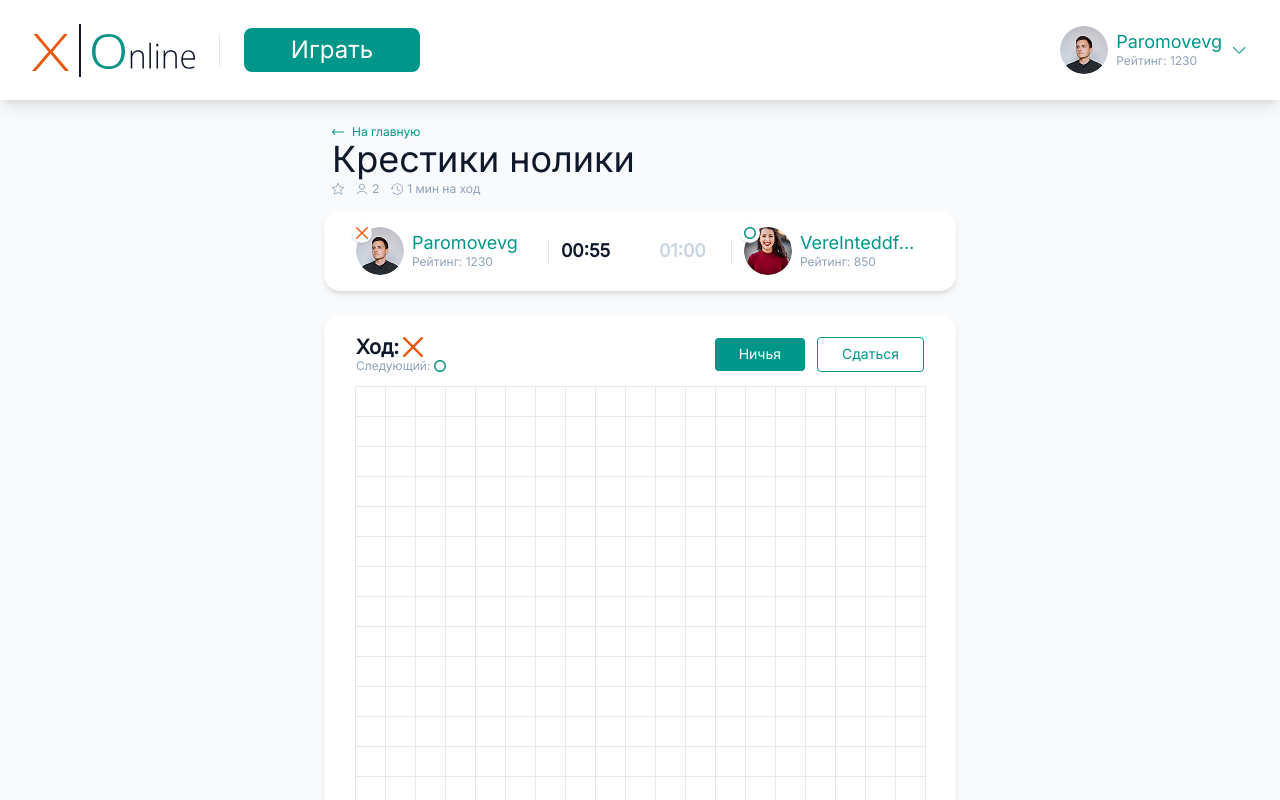
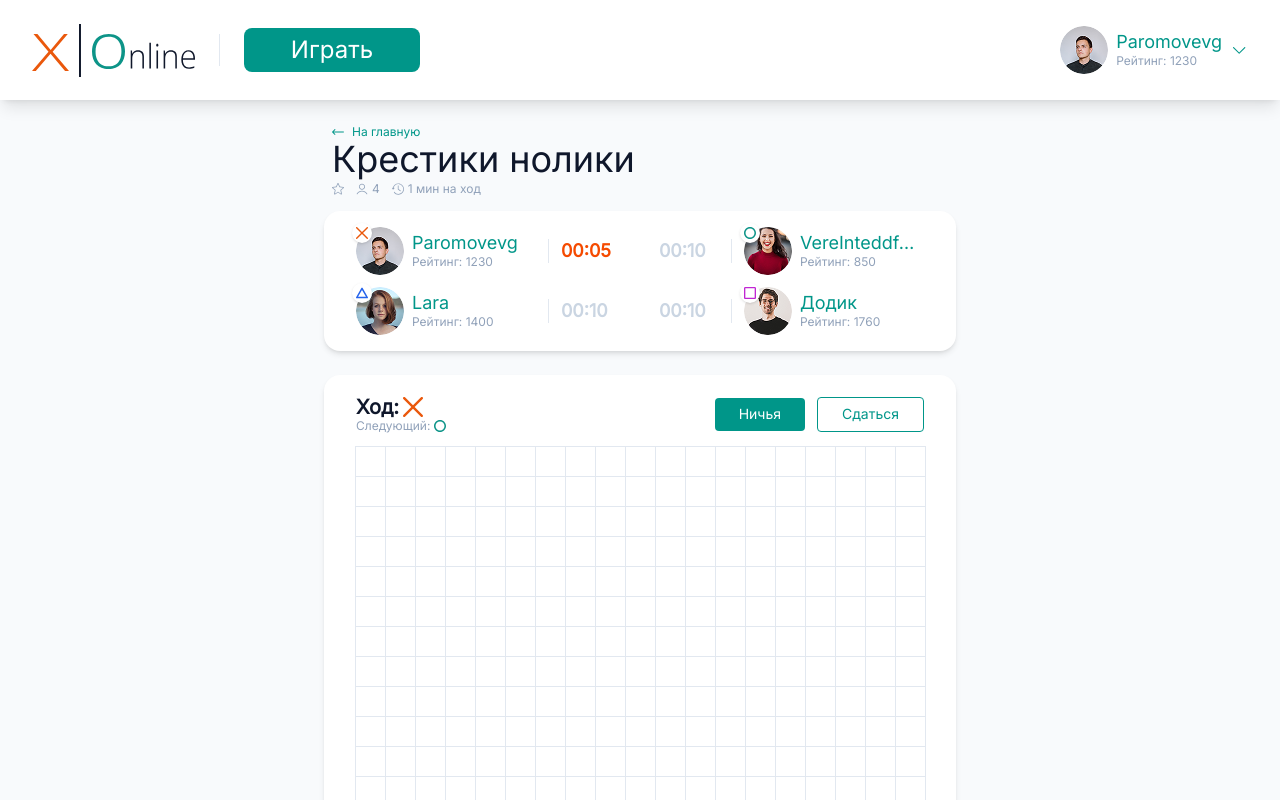
Before and after one commit to ZhenyaKhomich/tic-tac-toe-online, a Next.js app: page / in a window 1280 px wide. Shown: the top 800 px of the page. Built offline with nearby package versions, Linux system fonts and the light colour scheme.

Commit message:
feat: created logic determing the winner

```diff
--- a/components/game/game-field.jsx
+++ b/components/game/game-field.jsx
@@ -3,7 +3,7 @@ import { UiButton } from "../uikit/ui-button";
 import { GameSimbol } from "./game-simbol";
 
 
-export function GameField({ className, cells, currentMove, nextMove, handleCellClick, winnerSequence}) {
+export function GameField({ className, cells, currentMove, nextMove, handleCellClick, winnerSequence, winnerSymbol}) {
 
   const actions = (
     <>
@@ -28,6 +28,7 @@ export function GameField({ className, cells, currentMove, nextMove, handleCellC
                 handleCellClick(index);
               }}
               key={index}
+              disabled={!!winnerSymbol}
             >
               {simbol && <GameSimbol simbol={simbol} width="20" height="20"></GameSimbol>}
             </GameCell>
@@ -69,9 +70,9 @@ function GameGrid({ children }) {
   );
 }
 
-function GameCell({ children, onClick, isWinner}) {
+function GameCell({ children, onClick, isWinner, disabled}) {
   return (
-    <button onClick={onClick} className={clsx(isWinner && 'bg-green-400',"flex items-center justify-center border border-slate-200 -ml-px -mt-px cursor-pointer")}>
+    <button onClick={onClick} className={clsx(isWinner && 'bg-green-400',"flex items-center justify-center border border-slate-200 -ml-px -mt-px cursor-pointer")} disabled={disabled}>
       {children}
     </button>
   );
--- a/components/game/game-info.jsx
+++ b/components/game/game-info.jsx
@@ -39,30 +39,33 @@ const players = [
   },
 ];
 
-export function GameInfo({ className, playersCount, currentMove }) {
+export function GameInfo({ className, playersCount, currentMove, isWinner, onPlayerTimeOver}) {
   return (
     <div className={clsx(className, "flex flex-wrap gap-3 justify-between bg-white rounded-2xl shadow-md px-8 py-4")}>
       {players.slice(0, playersCount).map((player, index) => {
-        return <PlayerInfo
-        key={player.id}
-        playerInfo={player}
-        isRight={index % 2 === 1}
-        isTimerRunning={currentMove === player.simbol}
-        ></PlayerInfo>;
+        return (
+          <PlayerInfo
+            key={player.id + index}
+            playerInfo={player}
+            isRight={index % 2 === 1}
+            onTimeOver={() => {onPlayerTimeOver(player.simbol)}}
+            isTimerRunning={currentMove === player.simbol && !isWinner}
+          ></PlayerInfo>
+        );
       })}
     </div>
   );
 }
 
-function PlayerInfo({ playerInfo, isRight = false, isTimerRunning }) {
-  const [seconds, setSeconds] = useState(60);
+function PlayerInfo({ playerInfo, isRight = false, isTimerRunning, onTimeOver }) {
+  const [seconds, setSeconds] = useState(10);
 
   const minuteString = String(Math.floor(seconds / 60)).padStart(2, "0");
   const secondsString = String(seconds % 60).padStart(2, "0");
   const isDanger = seconds < 10;
 
   useEffect(() => {
-    if(isTimerRunning) {
+    if (isTimerRunning) {
       const interval = setInterval(() => {
         setSeconds((lastSeconds) => Math.max((lastSeconds -= 1), 0));
       }, 1000);
@@ -70,9 +73,15 @@ function PlayerInfo({ playerInfo, isRight = false, isTimerRunning }) {
       return () => {
         clearInterval(interval);
         setSeconds(60);
-      }
+      };
     }
   }, [isTimerRunning]);
+
+  useEffect(() => {
+    if (seconds === 0) {
+      onTimeOver();
+    }
+  }, [seconds]);
 
   return (
     <div className="flex gap-3 items-center">
@@ -88,7 +97,14 @@ function PlayerInfo({ playerInfo, isRight = false, isTimerRunning }) {
         </div>
       </div>
       <div className={clsx("h-6 w-px bg-slate-200", isRight && "order-2")}></div>
-      <div className={clsx("text-lg font-semibold w-[60px]", !isTimerRunning && 'text-slate-300', isRight && "order-1", isDanger && "text-orange-600")}>
+      <div
+        className={clsx(
+          "text-lg font-semibold w-[60px]",
+          !isTimerRunning && "text-slate-300",
+          isRight && "order-1",
+          isDanger && "text-orange-600",
+        )}
+      >
         {minuteString}:{secondsString}
       </div>
     </div>
--- a/components/game/model.js
+++ b/components/game/model.js
@@ -1,11 +1,11 @@
-import {MOVE_ORDER } from "./constants";
+import { MOVE_ORDER } from "./constants";
 
-export function getNextMove(currentMove, playersCount) {
-  const slicedMoveOrder = MOVE_ORDER.slice(0, playersCount);
+export function getNextMove(currentMove, playersCount, playersTimeOver) {
+  const slicedMoveOrder = MOVE_ORDER.slice(0, playersCount).filter((symbol) => !playersTimeOver.includes(symbol));
+
   const nextMoveIndex = slicedMoveOrder.indexOf(currentMove) + 1;
   return slicedMoveOrder[nextMoveIndex] ?? slicedMoveOrder[0];
 }
-
 
 export function computedWinner(cells, sequenceSize = 5, fieldSize = 19) {
   const gap = Math.floor(sequenceSize / 2);
@@ -22,13 +22,25 @@ export function computedWinner(cells, sequenceSize = 5, fieldSize = 19) {
   }
 
   function getSequenceIndexes(i) {
-    const res = [[], [], [], []];
+    const res = [
+      [], // -
+      [], // \
+      [], // /
+      [], // |
+    ];
 
     for (let j = 0; j < sequenceSize; j++) {
       res[0].push(j - gap + i);
       res[1].push(fieldSize * (j - gap) + (j - gap) + i);
       res[2].push(-fieldSize * (j - gap) + (j - gap) + i);
       res[3].push(fieldSize * (j - gap) + i);
+    }
+
+    const x = i % fieldSize;
+    if (x < gap || x >= fieldSize - gap) {
+      res.shift();
+      res.shift();
+      res.shift();
     }
 
     return res;
--- a/components/game/use-game-state.jsx
+++ b/components/game/use-game-state.jsx
@@ -3,14 +3,17 @@ import { useState } from "react";
 import {getNextMove, computedWinner} from './model'
 
 export function useGameState(playersCount) {
-  const [{ cells, currentMove }, setGameState] = useState(() => ({
+  const [{ cells, currentMove, playersTimeOver}, setGameState] = useState(() => ({
     cells: new Array(19 * 19).fill(null),
     currentMove: GAME_SIMBOLS.CROSS,
+    playersTimeOver: [],
   }));
 
   const winnerSequence = computedWinner(cells);
 
-  const nextMove = getNextMove(currentMove, playersCount);
+  const nextMove = getNextMove(currentMove, playersCount, playersTimeOver);
+
+  const winnerSymbol = nextMove === currentMove ? currentMove : winnerSequence?.[0];
 
   const handleCellClick = (index) => {
     setGameState((lastGameState) => {
@@ -20,17 +23,29 @@ export function useGameState(playersCount) {
 
       return {
         ...lastGameState,
-        currentMove: getNextMove(lastGameState.currentMove, playersCount),
+        currentMove: getNextMove(lastGameState.currentMove, playersCount, lastGameState.playersTimeOver),
         cells: lastGameState.cells.map((cell, i) => (i === index ? lastGameState.currentMove : cell)),
       };
     });
   };
+
+  const handlePlayerTimeOver = (symbol) => {
+    setGameState((lastGameState) => {
+      return {
+        ...lastGameState,
+        playersTimeOver: [...lastGameState.playersTimeOver, symbol],
+        currentMove: getNextMove(lastGameState.currentMove, playersCount, lastGameState.playersTimeOver)
+      };
+    });
+  }
 
   return {
     cells,
     currentMove,
     nextMove,
     handleCellClick,
+    handlePlayerTimeOver,
     winnerSequence,
+    winnerSymbol
   };
 }
--- a/pages/index.jsx
+++ b/pages/index.jsx
@@ -1,18 +1,36 @@
 import { useState } from "react";
 import { GameField, GameInfo, GameTitle, useGameState } from "../components/game";
 import {Header} from '../components/header';
+import { GameSimbol } from "../components/game/game-simbol";
 
 export default function HomePage() {
-  const [playersCount, setPlayersCount] = useState(2);
-  const {cells, currentMove, nextMove, handleCellClick, winnerSequence} = useGameState(playersCount);
+  const [playersCount, setPlayersCount] = useState(4);
+  const {cells, currentMove, nextMove, handleCellClick, handlePlayerTimeOver, winnerSequence, winnerSymbol} = useGameState(playersCount);
 
   return (
     <div className='bg-slate-50 min-h-screen'>
       <Header />
       <main className="pt-6 mx-auto max-w-[632px]">
         <GameTitle playersCount={playersCount} />
-        <GameInfo className='mt-4' playersCount={playersCount}  currentMove={currentMove}/>
-        <GameField className="mt-6" currentMove={currentMove} cells={cells}  nextMove={nextMove} handleCellClick={handleCellClick} winnerSequence={winnerSequence}/>
+        <GameInfo
+        className='mt-4'
+        playersCount={playersCount}
+        currentMove={currentMove}
+        isWinner={!!winnerSymbol}
+        onPlayerTimeOver = {handlePlayerTimeOver}
+        />
+        {winnerSymbol && (
+          <div className="mt-4" ><GameSimbol symbol={winnerSymbol}/></div>
+        )}
+        <GameField
+        className="mt-6"
+        currentMove={currentMove}
+        cells={cells}
+        nextMove={nextMove}
+        handleCellClick={handleCellClick}
+        winnerSequence={winnerSequence}
+        winnerSymbol={winnerSymbol}
+        />
       </main>
     </div>
   );
```
